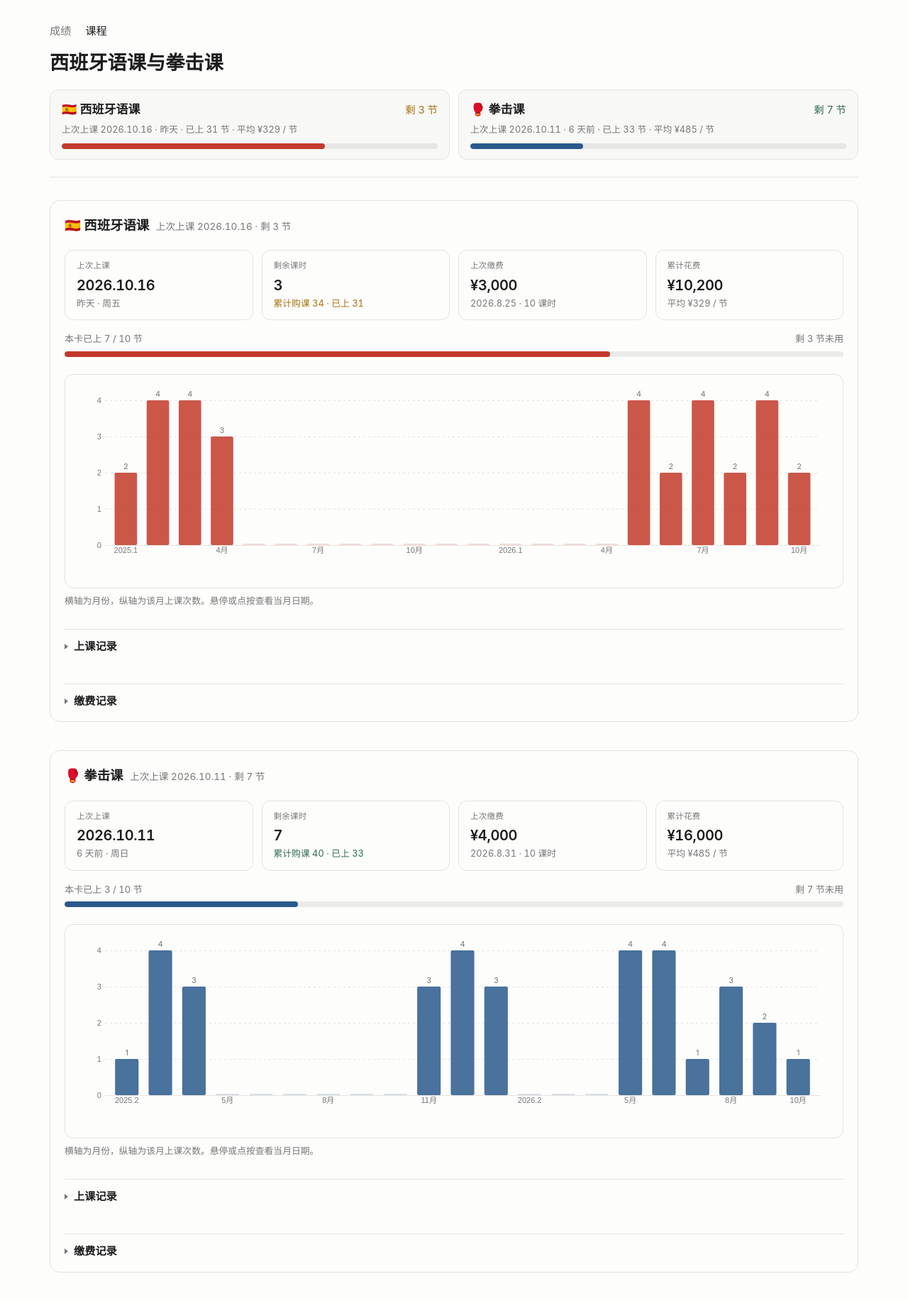
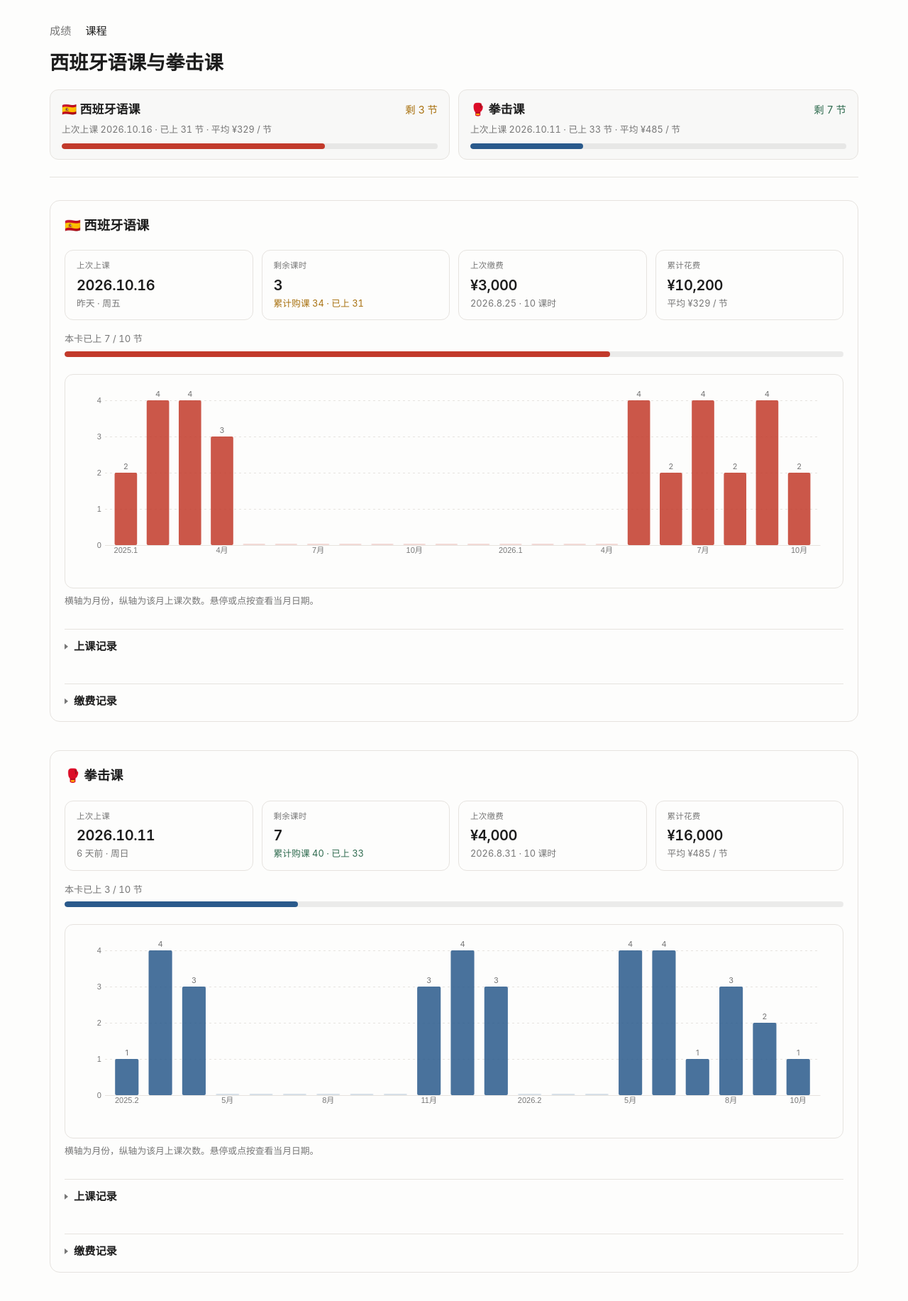
Before and after one commit to lvterry/lvterry.github.io, a Jekyll site: the page built from class.html, in a window 1280 px wide. Shown: the whole page at 71% size. Built offline with Jekyll 4.4.1, drawn with Linux system fonts in a browser that asks for light colours.

Commit message:
Simplify course summary and header on class page

```diff
--- a/class.html
+++ b/class.html
@@ -153,7 +153,6 @@
       }
       .course-head { display: flex; align-items: baseline; gap: 0.6rem; flex-wrap: wrap; }
       .course-head h2 { display: inline-flex; align-items: baseline; gap: 0.45rem; }
-      .course-sub { color: var(--muted); font-size: 0.85rem; font-variant-numeric: tabular-nums; }
       .stats {
         display: grid;
         grid-template-columns: repeat(2, 1fr);
@@ -436,14 +435,13 @@
         const pct = cardPct(s);
         const progress =
           '<div class="progress">' +
-            '<div class="progress-head"><span>本卡已上 ' + s.onCard + " / " + s.cardSize + " 节</span><span>剩 " + Math.max(0, s.cardSize - s.onCard) + " 节未用</span></div>" +
+            '<div class="progress-head"><span>本卡已上 ' + s.onCard + " / " + s.cardSize + " 节</span></div>" +
             '<div class="progress-track"><div class="progress-fill" style="width:' + pct.toFixed(1) + "%;background:" + color + '"></div></div>' +
           "</div>";
 
         section.innerHTML =
           '<div class="course-head"><h2>' +
-            escapeHtml((course.emoji ? course.emoji + " " : "") + course.label) + "</h2>" +
-            '<span class="course-sub">上次上课 ' + (s.last ? formatDate(s.last.date) : "—") + " · 剩 " + s.remaining + " 节</span></div>" +
+            escapeHtml((course.emoji ? course.emoji + " " : "") + course.label) + "</h2></div>" +
           '<div class="stats">' + stats + "</div>" +
           progress +
           '<div class="chart-panel"><div class="chart-canvas" id="chart-' + course.key + '"></div></div>' +
```
Also changed, not shown: other parts of class.html (+1 -1 lines).
